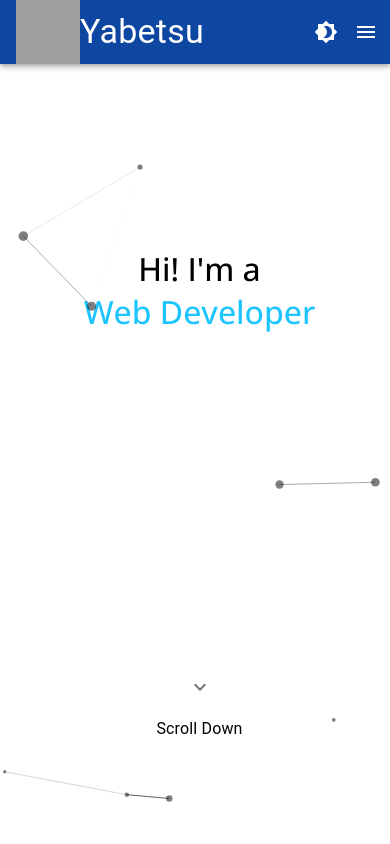
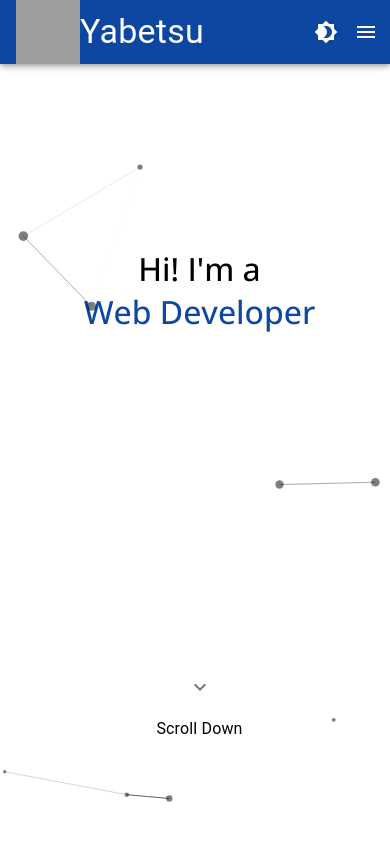
Before and after one commit to Yabetsu16/portfolio, a React (Create React App) app: page / in a window 390 px wide. Shown: the top 844 px of the page. Built offline with nearby package versions, Linux system fonts and the light colour scheme; grey boxes are pictures that could not be loaded.

Commit message:
Fixed font color in home when in mobile screens

```diff
--- a/src/components/Home/Home.jsx
+++ b/src/components/Home/Home.jsx
@@ -90,7 +90,7 @@ const Home = ({ open, DrawerHeader, mode }) => {
             <Typography
               variant="h1"
               sx={{ display: { xs: 'block', sm: 'none' }, fontWeight: '500' }}
-              color="#1CC5FF"
+              color={theme.palette.mode === 'dark' ? '#03a9f4' : '#0d47a1'}
             >
               Web Developer
             </Typography>
```
